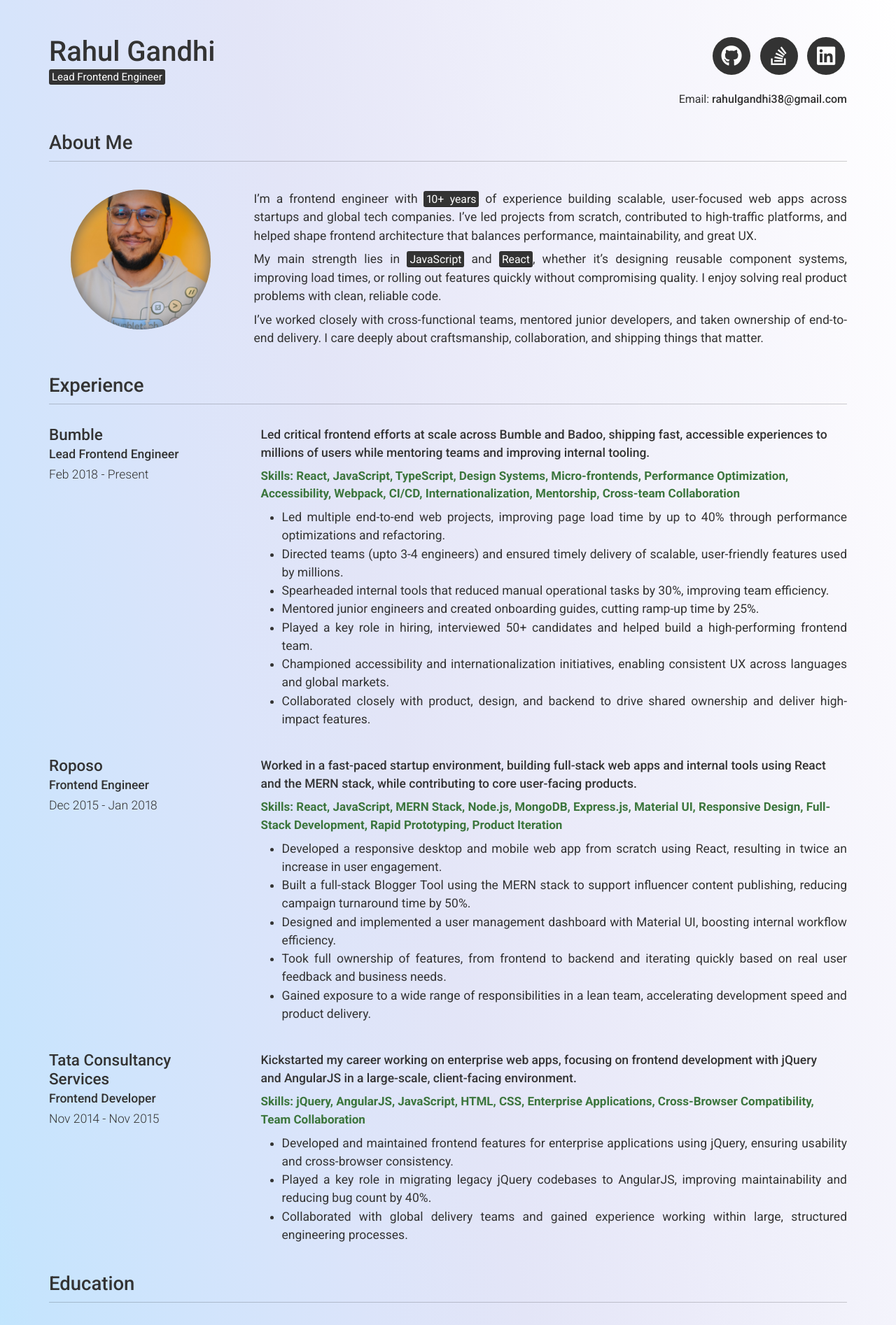
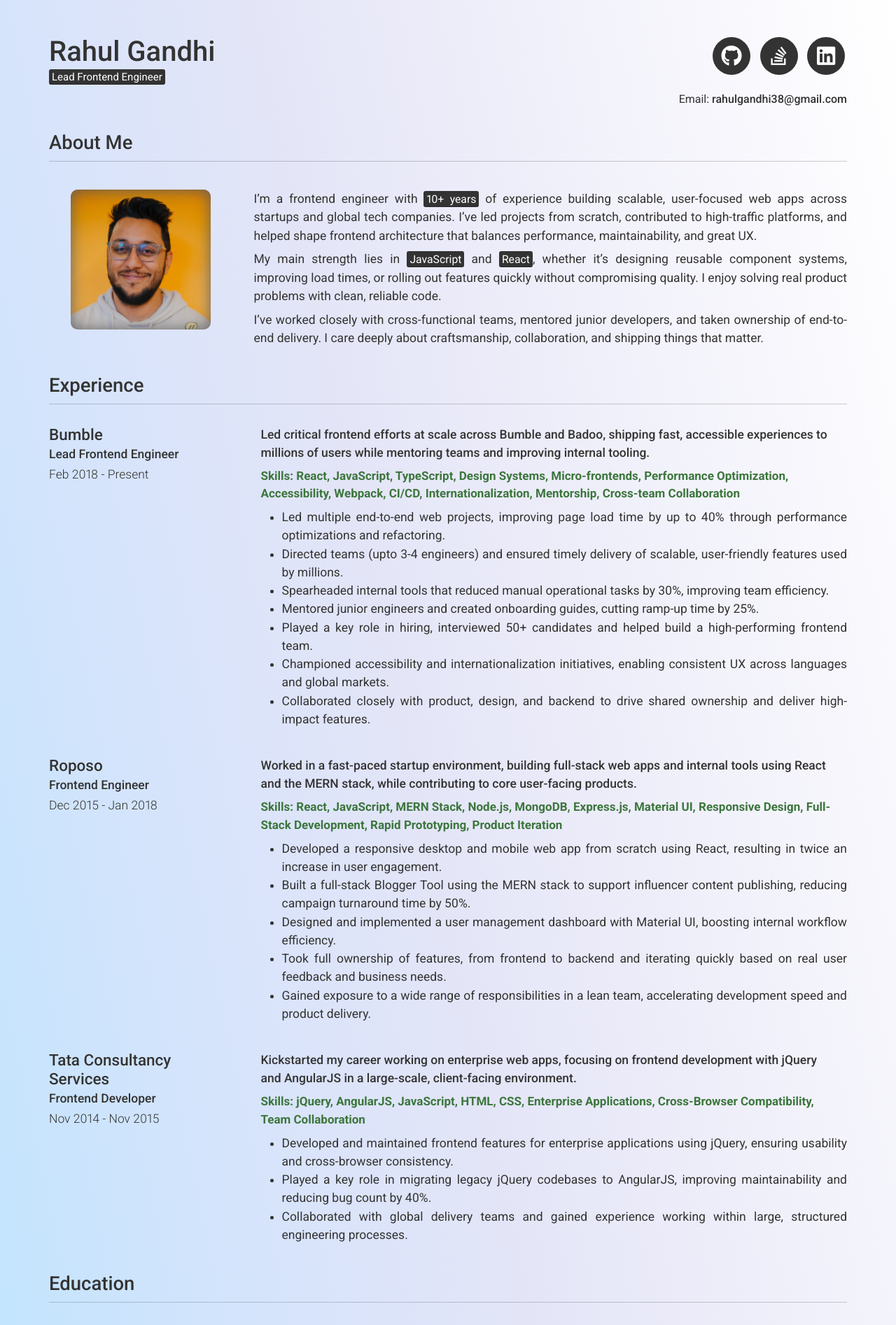
Before and after one commit to gandhirahul/gandhirahul.github.io, a Jekyll site: the page built from index.md, in a window 1280 px wide. Shown: the top 1894 px of the page at 70% size. Built offline with Jekyll 4.4.1, drawn with Linux system fonts in a browser that asks for light colours; nearby versions of some CDN libraries.

Commit message:
changes to css

```diff
--- a/_sass/modern-resume-theme.scss
+++ b/_sass/modern-resume-theme.scss
@@ -33,9 +33,9 @@
   margin: 0 auto;
   margin-bottom: 20px;
   display: block;
-  border-radius: 100px;
+  border-radius: 10px;
   background-size: cover;
-  background-position: center;
+  background-position: top;
   background-repeat: repeat, no-repeat;
   -moz-box-shadow: inset 0 0 20px #636161;
   -webkit-box-shadow: inset 0 0 20px #636161;
```
